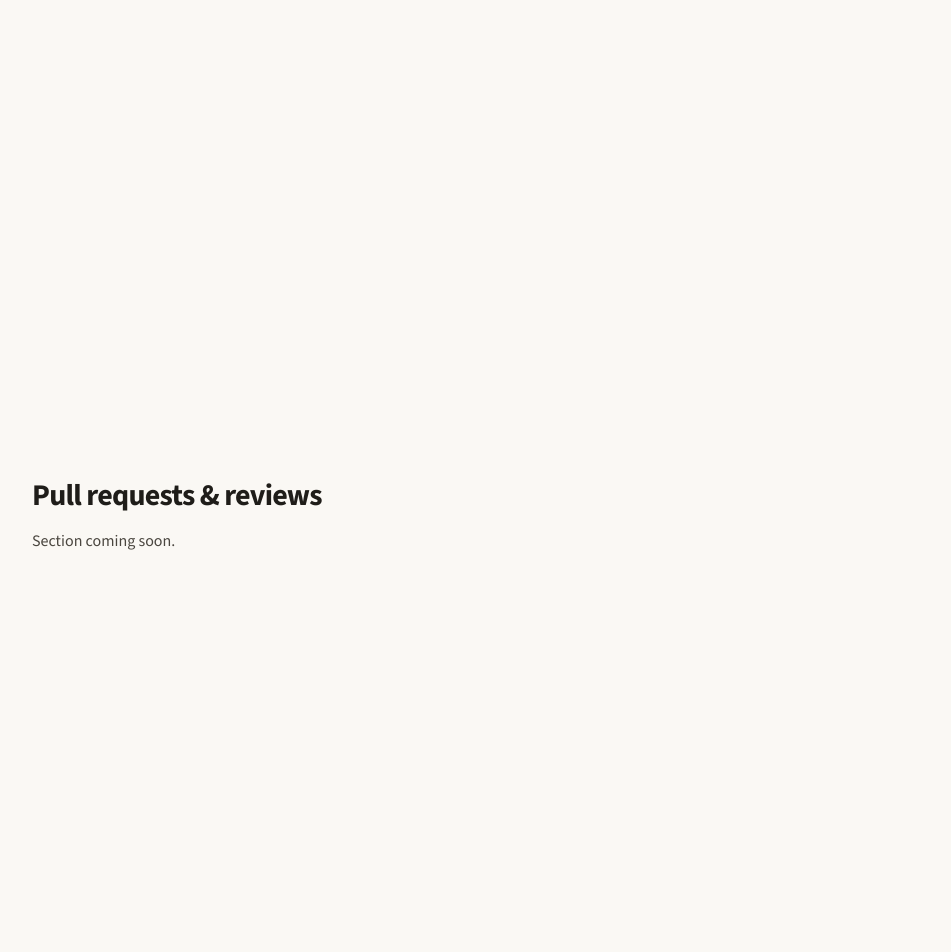
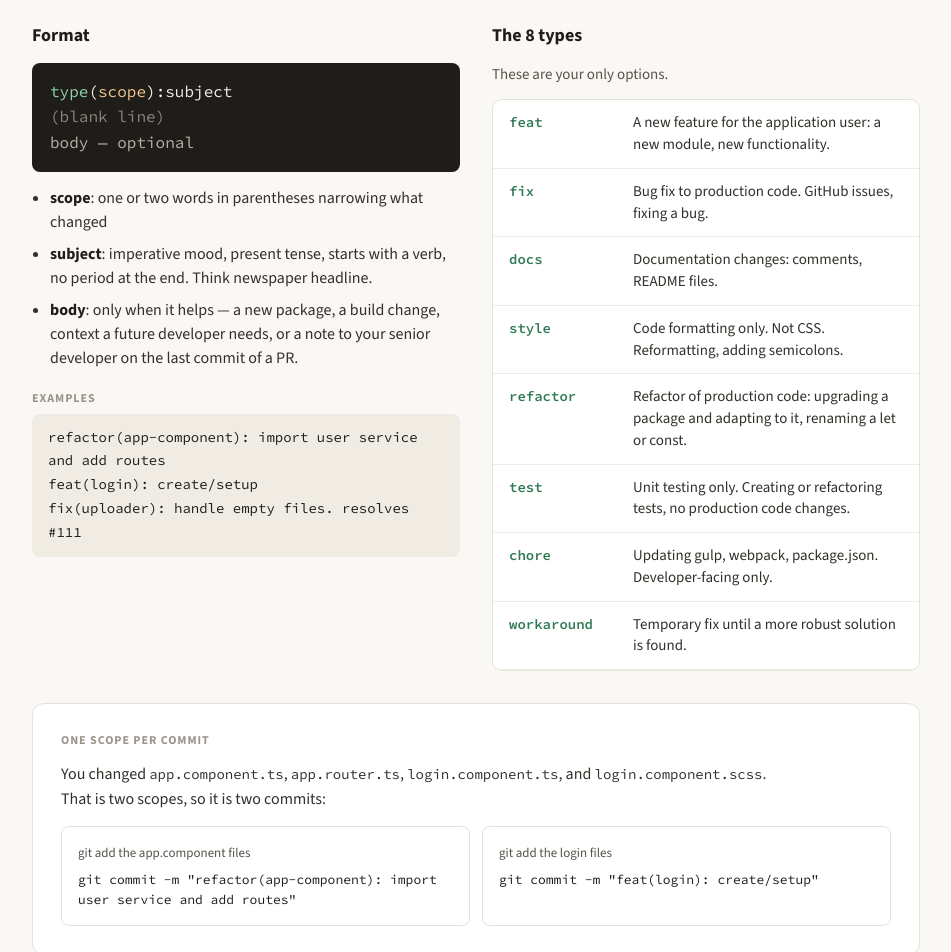
Before and after one commit to BizzNEST/Git-At-BizzNEST, a Next.js app: page / in a window 1280 px wide. Shown: the part 3620-4572 px from the top of the page, without its empty margins (284-1235 px from the left). Built offline with nearby package versions, Linux system fonts and the light colour scheme.

Commit message:
feat(commits):Add commits section

```diff
--- a/src/app/globals.css
+++ b/src/app/globals.css
@@ -8,6 +8,8 @@
   --color-ink-soft: #33302a;
   --color-ink-dim: #57524a;
   --color-ink-mid: #6b665c;
+  --color-ink-ghost: #8a847a;
+  --color-ink-pale: #b8b2a7;
   --color-cream: #f3efe8;
   --color-ink-faint: #9a948a;
   --color-line: #e6e1d8;
@@ -18,6 +20,7 @@
   --color-green-line: #cfe6d8;
   --color-green-pale: #b9e6cb;
   --color-green-mint: #8fd1ac;
+  --color-amber: #f2c78c;
 
   --font-sans: var(--font-source-sans), Helvetica, Arial, sans-serif;
   --font-mono: var(--font-source-code), monospace;
--- a/src/app/page.tsx
+++ b/src/app/page.tsx
@@ -1,4 +1,5 @@
 import Branches from "@/components/Branches";
+import Commits from "@/components/Commits";
 import Hero from "@/components/Hero";
 import HowWorkFlows from "@/components/HowWorkFlows";
 import Sidebar from "@/components/Sidebar";
@@ -12,8 +13,9 @@ export default function Home() {
         <Hero />
         <HowWorkFlows />
         <Branches />
+        <Commits />
         {/* Placeholder sections until each one is built. */}
-        {NAV_ITEMS.filter((item) => !["start", "branches"].includes(item.id)).map((item) => (
+        {NAV_ITEMS.filter((item) => !["start", "branches", "commits"].includes(item.id)).map((item) => (
           <section
             key={item.id}
             id={item.id}
--- /dev/null
+++ b/src/components/Commits.tsx
@@ -0,0 +1,112 @@
+import SectionHeading from "./SectionHeading";
+
+const COMMIT_TYPES = [
+  { name: "feat", desc: "A new feature for the application user: a new module, new functionality." },
+  { name: "fix", desc: "Bug fix to production code. GitHub issues, fixing a bug." },
+  { name: "docs", desc: "Documentation changes: comments, README files." },
+  { name: "style", desc: "Code formatting only. Not CSS. Reformatting, adding semicolons." },
+  { name: "refactor", desc: "Refactor of production code: upgrading a package and adapting to it, renaming a let or const." },
+  { name: "test", desc: "Unit testing only. Creating or refactoring tests, no production code changes." },
+  { name: "chore", desc: "Updating gulp, webpack, package.json. Developer-facing only." },
+  { name: "workaround", desc: "Temporary fix until a more robust solution is found." },
+];
+
+const SPLIT_EXAMPLE = [
+  { note: "git add the app.component files", cmd: 'git commit -m "refactor(app-component): import user service and add routes"' },
+  { note: "git add the login files", cmd: 'git commit -m "feat(login): create/setup"' },
+];
+
+const labelClass = "text-xs font-bold uppercase tracking-[0.08em] text-ink-faint";
+
+/** Section 03. Commit message format, the 8 types, and one scope per commit. */
+export default function Commits() {
+  return (
+    <section id="commits" className="flex scroll-mt-16 flex-col gap-8 desk:scroll-mt-0">
+      <SectionHeading num="03" title="Commits">
+        Our convention is based on the Karma Runner project. Small commits, one
+        scope each, so they are easy to find, reason about, and revert.
+      </SectionHeading>
+
+      <div className="grid grid-cols-[repeat(auto-fit,minmax(min(280px,100%),1fr))] items-start gap-8">
+        <div className="flex flex-col gap-3.5">
+          <h3 className="text-lg font-bold">Format</h3>
+          <div className="rounded-lg bg-ink px-[18px] py-4 font-mono text-base leading-[1.6] text-cream">
+            <span className="text-green-mint">type</span>(
+            <span className="text-amber">scope</span>):
+            <span className="text-cream">subject</span>
+            <br />
+            <span className="text-ink-ghost">(blank line)</span>
+            <br />
+            <span className="text-ink-pale">body — optional</span>
+          </div>
+          <ul className="flex list-disc flex-col gap-2 pl-[18px] text-base leading-normal text-ink-soft">
+            <li>
+              <strong className="text-ink">scope</strong>: one or two words in
+              parentheses narrowing what changed
+            </li>
+            <li>
+              <strong className="text-ink">subject</strong>: imperative mood, present
+              tense, starts with a verb, no period at the end. Think newspaper
+              headline.
+            </li>
+            <li>
+              <strong className="text-ink">body</strong>: only when it helps — a new
+              package, a build change, context a future developer needs, or a note
+              to your senior developer on the last commit of a PR.
+            </li>
+          </ul>
+          <div className="mt-1.5 flex flex-col gap-2">
+            <div className={labelClass}>Examples</div>
+            <div className="rounded-lg bg-sand px-4 py-3 font-mono text-sm leading-[1.7] [overflow-wrap:anywhere]">
+              refactor(app-component): import user service and add routes
+              <br />
+              feat(login): create/setup
+              <br />
+              fix(uploader): handle empty files. resolves #111
+            </div>
+          </div>
+        </div>
+
+        <div className="flex flex-col gap-3.5">
+          <h3 className="text-lg font-bold">The 8 types</h3>
+          <p className="text-[15px] leading-normal text-ink-dim">
+            These are your only options.
+          </p>
+          <div className="flex flex-col overflow-hidden rounded-[10px] border border-line bg-white">
+            {COMMIT_TYPES.map((type) => (
+              <div
+                key={type.name}
+                className="grid grid-cols-[110px_1fr] items-baseline gap-3.5 border-b border-sand px-4 py-3"
+              >
+                <code className="text-sm font-semibold text-green">{type.name}</code>
+                <div className="text-[15px] leading-[1.45] text-ink-soft">{type.desc}</div>
+              </div>
+            ))}
+          </div>
+        </div>
+      </div>
+
+      <div className="flex flex-col gap-3.5 rounded-xl border border-line bg-white p-7">
+        <div className={labelClass}>One scope per commit</div>
+        <p className="max-w-[720px] text-base leading-[1.55] text-ink-soft text-pretty">
+          You changed <code className="text-sm">app.component.ts</code>,{" "}
+          <code className="text-sm">app.router.ts</code>,{" "}
+          <code className="text-sm">login.component.ts</code>, and{" "}
+          <code className="text-sm">login.component.scss</code>. That is two
+          scopes, so it is two commits:
+        </p>
+        <div className="grid grid-cols-[repeat(auto-fit,minmax(min(260px,100%),1fr))] gap-3">
+          {SPLIT_EXAMPLE.map((item) => (
+            <div
+              key={item.note}
+              className="flex flex-col gap-2 rounded-lg border border-line p-4"
+            >
+              <div className="text-[13px] text-ink-dim">{item.note}</div>
+              <code className="text-[13px] leading-normal text-ink">{item.cmd}</code>
+            </div>
+          ))}
+        </div>
+      </div>
+    </section>
+  );
+}
```
